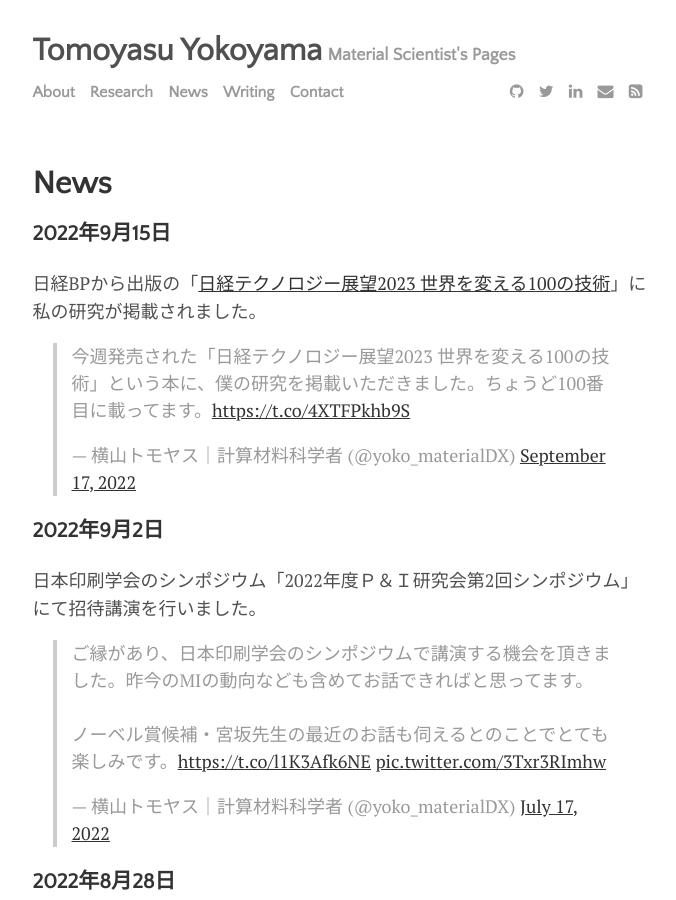
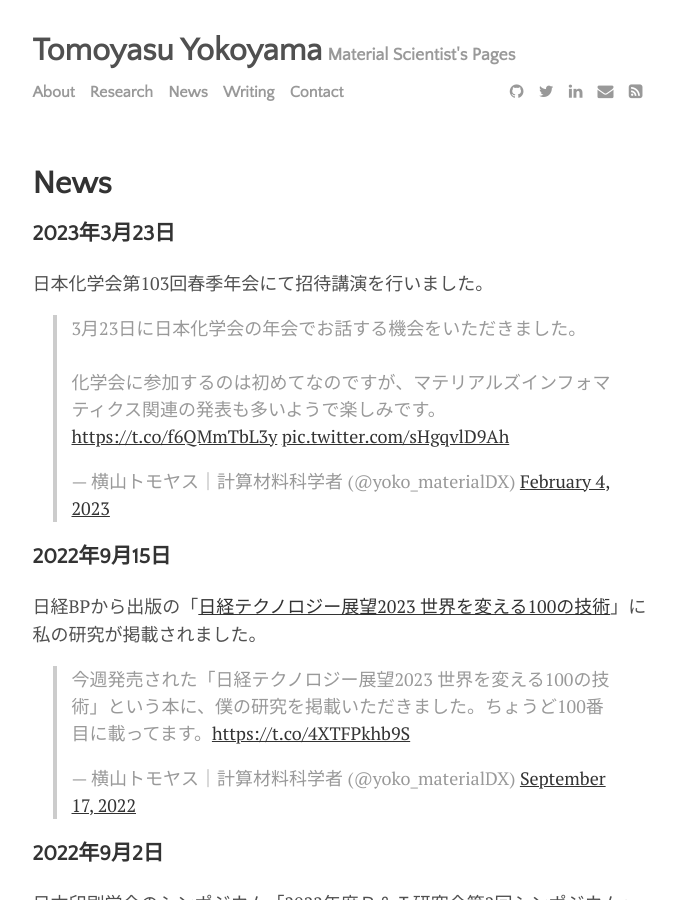
Before and after one commit to yokoyamatomoyasu/yokoyamatomoyasu.github.io, a Jekyll site: the page built from menu/news.md, in a window 1280 px wide and 900 px high. Shown: the whole window, without its empty margins (300-976 px from the left). Built offline with Jekyll 4.4.1, drawn with Linux system fonts in a browser that asks for light colours; comment, search, counter and statistics services are not loaded.

Commit message:
GitHub pages site with Jekyll

```diff
--- a/menu/news.md
+++ b/menu/news.md
@@ -3,6 +3,12 @@ layout: page
 title:  News
 permalink: /news
 ---
+
+
+### 2023年3月23日
+日本化学会第103回春季年会にて招待講演を行いました。
+<blockquote class="twitter-tweet"><p lang="ja" dir="ltr">3月23日に日本化学会の年会でお話する機会をいただきました。<br><br>化学会に参加するのは初めてなのですが、マテリアルズインフォマティクス関連の発表も多いようで楽しみです。<a href="https://t.co/f6QMmTbL3y">https://t.co/f6QMmTbL3y</a> <a href="https://t.co/sHgqvlD9Ah">pic.twitter.com/sHgqvlD9Ah</a></p>&mdash; 横山トモヤス｜計算材料科学者 (@yoko_materialDX) <a href="https://twitter.com/yoko_materialDX/status/1621825902630912001?ref_src=twsrc%5Etfw">February 4, 2023</a></blockquote> <script async src="https://platform.twitter.com/widgets.js" charset="utf-8"></script>
+
 
 ### 2022年9月15日
 日経BPから出版の「[日経テクノロジー展望2023 世界を変える100の技術](https://t.co/4XTFPkhb9S)」に私の研究が掲載されました。
```
